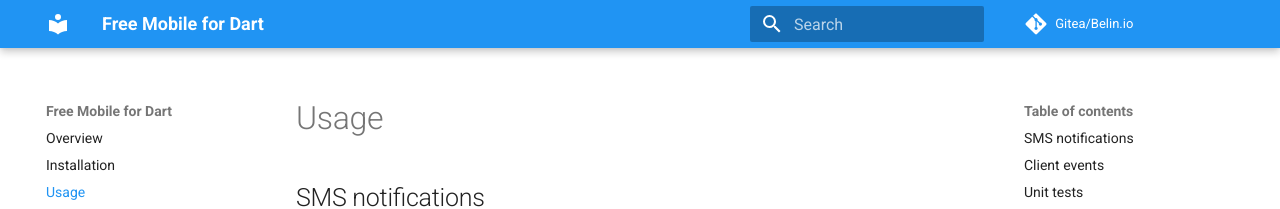
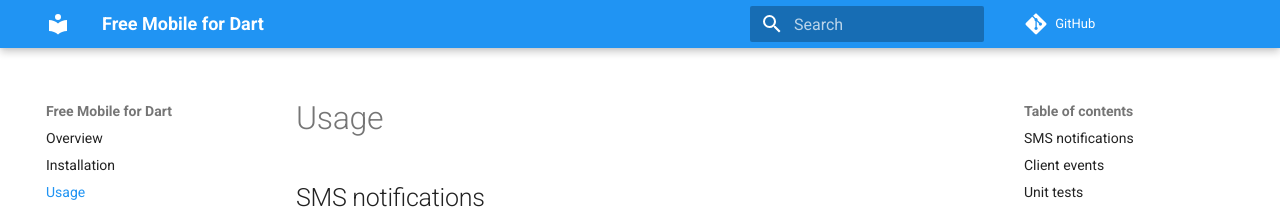
Before and after one commit to cedx/free-mobile.dart, an MkDocs documentation site: the page built from doc/usage.md, in a window 1280 px wide. Shown: the top 209 px of the page. Built offline with MkDocs 1.6.1 and Material for MkDocs 9.7.7, drawn with Linux system fonts in a browser that asks for light colours; comment, search, counter and statistics services are not loaded.

```diff
--- a/mkdocs.yml
+++ b/mkdocs.yml
@@ -6,8 +6,8 @@ site_url: https://dev.belin.io/free-mobile.dart
 docs_dir: doc
 site_dir: web
 
-repo_name: Gitea/Belin.io
-repo_url: https://git.belin.io/cedx/free-mobile.dart
+repo_name: GitHub
+repo_url: https://github.com/cedx/free-mobile.dart
 edit_uri: ''
 
 copyright: Copyright &copy; 2016 - 2019 Cédric Belin
@@ -18,7 +18,7 @@ google_analytics:
 extra:
   social:
   - {type: globe, link: 'https://belin.io'}
-  - {type: git, link: 'https://git.belin.io/cedx'}
+  - {type: github, link: 'https://github.com/cedx'}
   - {type: twitter, link: 'https://twitter.com/cedxbelin'}
   - {type: linkedin, link: 'https://linkedin.com/in/cedxbelin'}
 
--- a/pubspec.yaml
+++ b/pubspec.yaml
@@ -5,6 +5,8 @@ author: Cédric Belin <cedric@belin.io>
 description: Send SMS messages to your Free Mobile device. A simple and free way to monitor your applications using a Free Mobile account.
 documentation: https://dev.belin.io/free-mobile.dart/api
 homepage: https://dev.belin.io/free-mobile.dart
+issue_tracker: https://github.com/cedx/free-mobile.dart/issues
+repository: https://github.com/cedx/free-mobile.dart
 
 environment:
   sdk: '>=2.1.0 <3.0.0'
```
Also changed, not shown: README.md (+1 -1 lines), doc/usage.md (+1 -1 lines).
